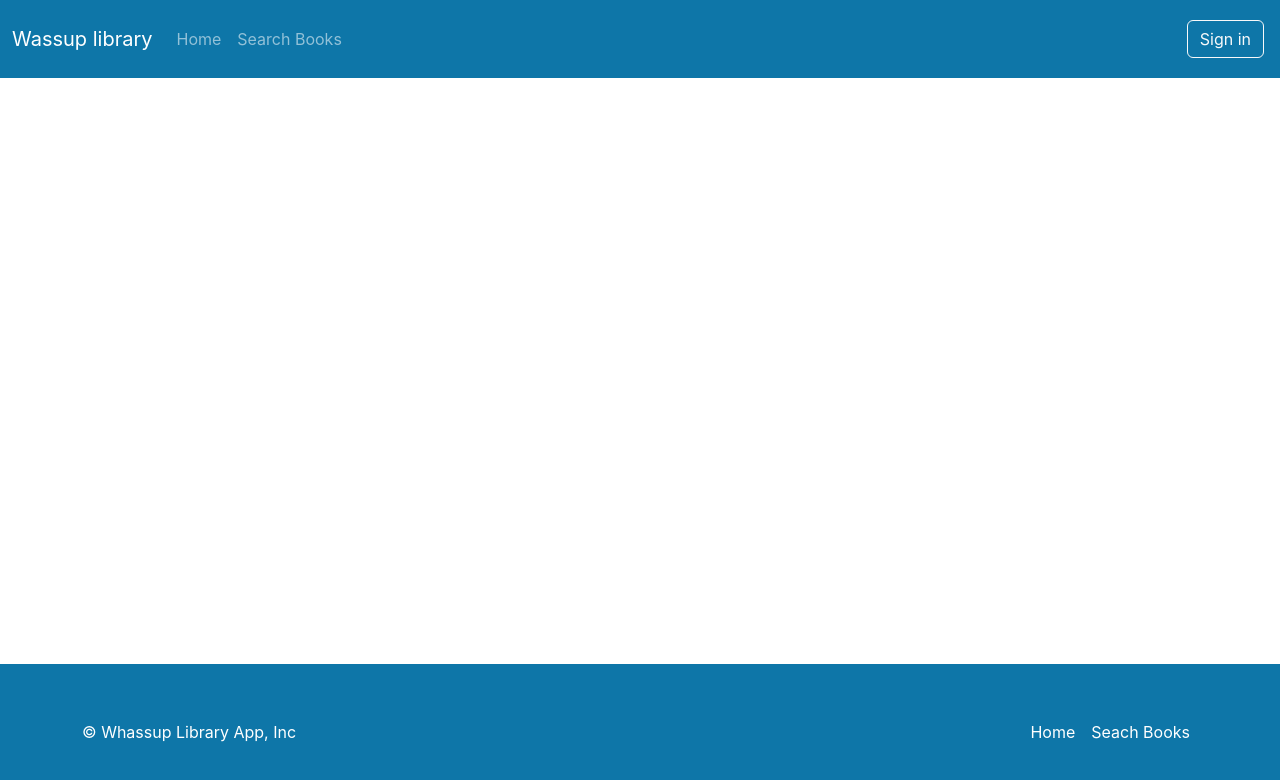
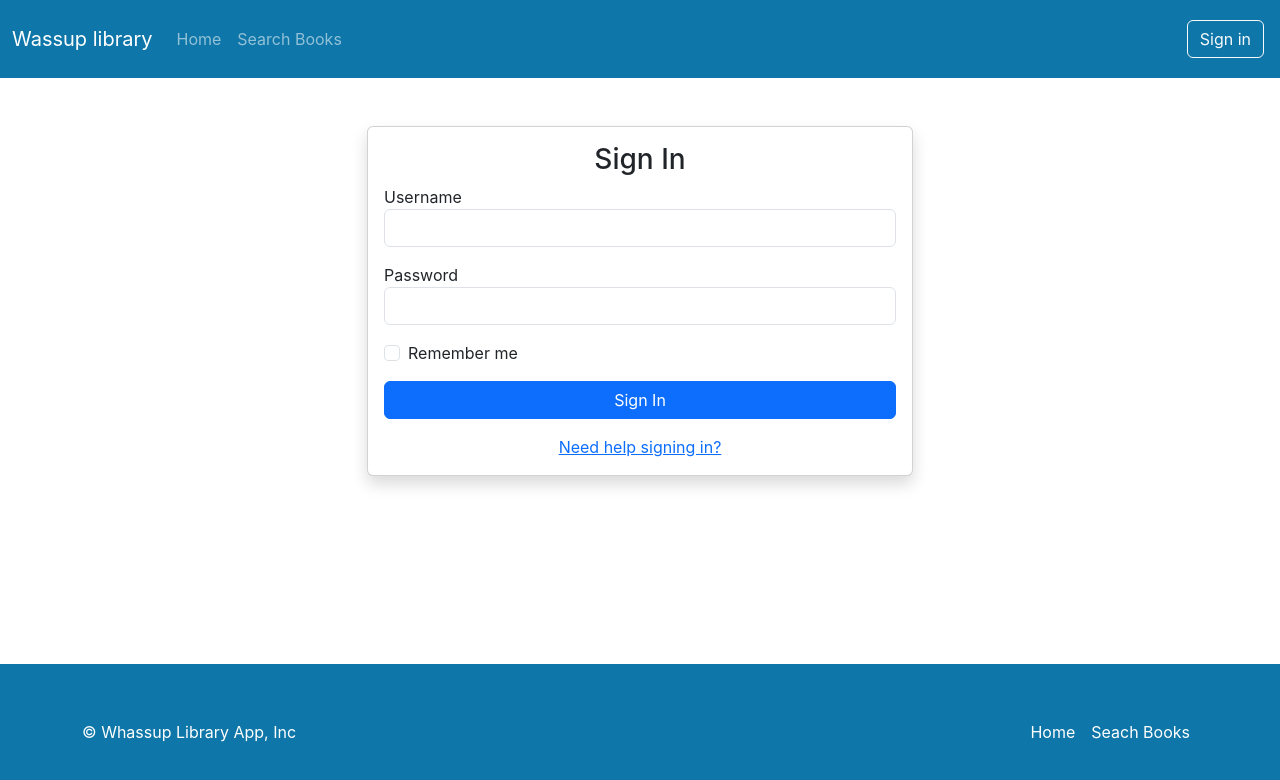
Before and after one commit to Jambbo/LibraryApp-Frontend, a React (Create React App) app: page /signin in a window 1280 px wide. Shown: the top 780 px of the page. Built offline with nearby package versions, Linux system fonts and the light colour scheme.

Commit message:
implemented Sign In logic

```diff
--- a/package.json
+++ b/package.json
@@ -10,9 +10,10 @@
     "@types/node": "^16.18.107",
     "@types/react": "^18.3.5",
     "@types/react-dom": "^18.3.0",
+    "axios": "^1.7.7",
     "react": "^18.3.1",
     "react-dom": "^18.3.1",
-    "react-router-dom": "^5.3.4",
+    "react-router-dom": "^6.26.2",
     "react-scripts": "5.0.1",
     "typescript": "^4.9.5",
     "web-vitals": "^2.1.4"
--- a/src/App.tsx
+++ b/src/App.tsx
@@ -5,36 +5,32 @@ import { Navbar } from './layouts/NavbarAndFooter/Navbar';
 import { Footer } from './layouts/NavbarAndFooter/Footer';
 import { SearchBook } from './layouts/SearchBooksPage/components/SearchBook';
 import { SearchBooksPage } from './layouts/SearchBooksPage/SearchBooksPage';
-import { Route, Switch, Redirect } from 'react-router-dom';
+import { Route, Routes, Navigate } from 'react-router-dom';
 import { BookCheckoutPage } from './layouts/BookCheckoutPage/BookCheckoutPage';
-
+import SignInPage from './layouts/SignInPage/SignInPage';
 
 export const App = () => {
   return (
     <div className='d-flex flex-column min-vh-100'>
       <Navbar />
-        <div className='flex-grow-1'>
-          <Switch>
+      <div className='flex-grow-1'>
+        <Routes>
+          {/* Redirecting '/' to '/home' */}
+          <Route path='/' element={<Navigate to='/home' />} />
 
-            <Route path='/' exact> {/* exact keyword says if the path is exactly '/' then redirect, not if it is '/smthing' */ }
-              <Redirect to='/home' />
-            </Route>
+          {/* Home page */}
+          <Route path='/home' element={<HomePage />} />
 
-            <Route path='/home'>
-              <HomePage />
-            </Route>
+          {/* Search books page */}
+          <Route path='/search' element={<SearchBooksPage />} />
 
-            <Route path='/search'>
-              <SearchBooksPage />
-            </Route>
+          <Route path='/signin' element={<SignInPage/>}/>
 
-            <Route path='/checkout/:bookId'>
-              <BookCheckoutPage />
-            </Route>
-
-          </Switch>
-        </div>
+          {/* Checkout page with dynamic parameter */}
+          <Route path='/checkout/:bookId' element={<BookCheckoutPage />} />
+        </Routes>
+      </div>
       <Footer />
     </div>
   );
-}
+};
--- /dev/null
+++ b/src/layouts/SignInPage/SignInPage.tsx
@@ -0,0 +1,108 @@
+import React, { useState } from 'react';
+import axios from 'axios';
+import { useNavigate } from 'react-router-dom';
+import { SpinnerLoading } from '../Utils/SpinnerLoading';
+
+interface JwtResponse {
+  id: number;
+  username: string;
+  accessToken: string;
+  refreshToken: string;
+}
+
+const SignInPage: React.FC = () => {
+  const [username, setUsername] = useState<string>('');
+  const [password, setPassword] = useState<string>('');
+  const [errorMessage, setErrorMessage] = useState<string | null>(null);
+  const [isLoading, setIsLoading] = useState<boolean>(false);
+  const navigate = useNavigate();
+
+  const handleSubmit = async (event: React.FormEvent<HTMLFormElement>) => {
+    event.preventDefault();
+    setIsLoading(true);
+
+    try {
+      const response = await axios.post<JwtResponse>('http://localhost:8080/api/v1/auth/login', {
+        username,
+        password,
+      });
+
+      console.log('Login successful', response.data);
+      localStorage.setItem('accessToken', response.data.accessToken);
+      localStorage.setItem('refreshToken', response.data.refreshToken);
+      setIsLoading(false);
+
+      // Navigate to homepage or another route after successful login
+      navigate('/home');
+    } catch (error: any) {
+      setErrorMessage('Invalid username or password. Please try again.');
+    }
+  };
+
+  if (isLoading) {
+    return (
+        <SpinnerLoading/>
+    )
+}
+
+
+
+  return (
+    <div className="container mt-5">
+      <div className="row justify-content-center">
+        <div className="col-md-6">
+          <div className="card shadow">
+            <div className="card-body">
+              <h3 className="card-title text-center">Sign In</h3>
+
+              <form onSubmit={handleSubmit}>
+                <div className="form-group mb-3">
+                  <label htmlFor="username">Username</label>
+                  <input
+                    type="text"
+                    id="username"
+                    className="form-control"
+                    value={username}
+                    onChange={(e) => setUsername(e.target.value)}
+                    required
+                  />
+                </div>
+
+                <div className="form-group mb-3">
+                  <label htmlFor="password">Password</label>
+                  <input
+                    type="password"
+                    id="password"
+                    className="form-control"
+                    value={password}
+                    onChange={(e) => setPassword(e.target.value)}
+                    required
+                  />
+                </div>
+
+                <div className="form-check mb-3">
+                  <input type="checkbox" className="form-check-input" id="rememberMe" />
+                  <label className="form-check-label" htmlFor="rememberMe">
+                    Remember me
+                  </label>
+                </div>
+
+                {errorMessage && <div className="alert alert-danger">{errorMessage}</div>}
+
+                <button type="submit" className="btn btn-primary w-100">
+                  Sign In
+                </button>
+              </form>
+
+              <div className="text-center mt-3">
+                <a href="/forgot-password">Need help signing in?</a>
+              </div>
+            </div>
+          </div>
+        </div>
+      </div>
+    </div>
+  );
+};
+
+export default SignInPage;
```
Also changed, not shown: src/models/UserModel.ts (added, +22 -0 lines), 1 other file (tests, documents, lock files or other folders).
